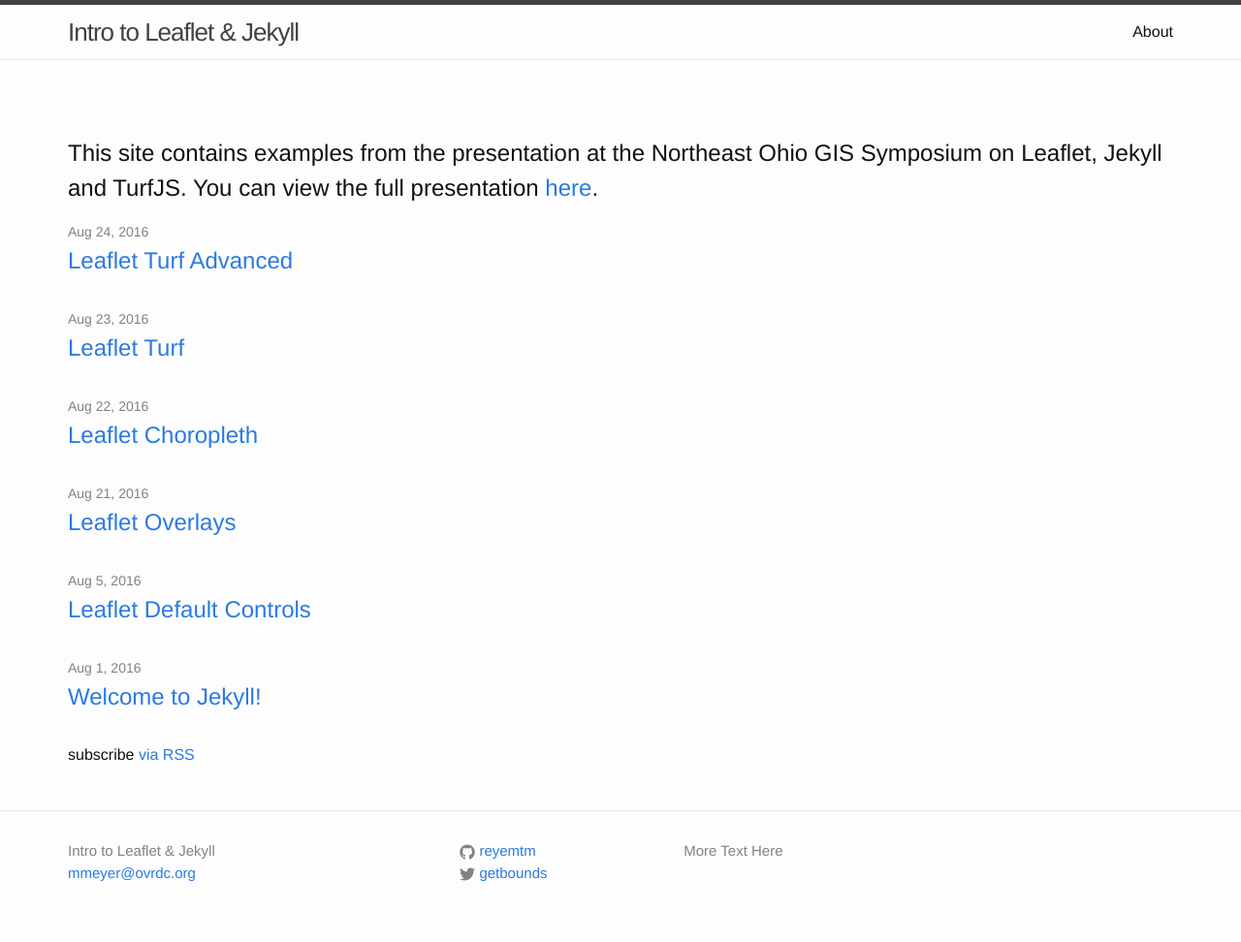
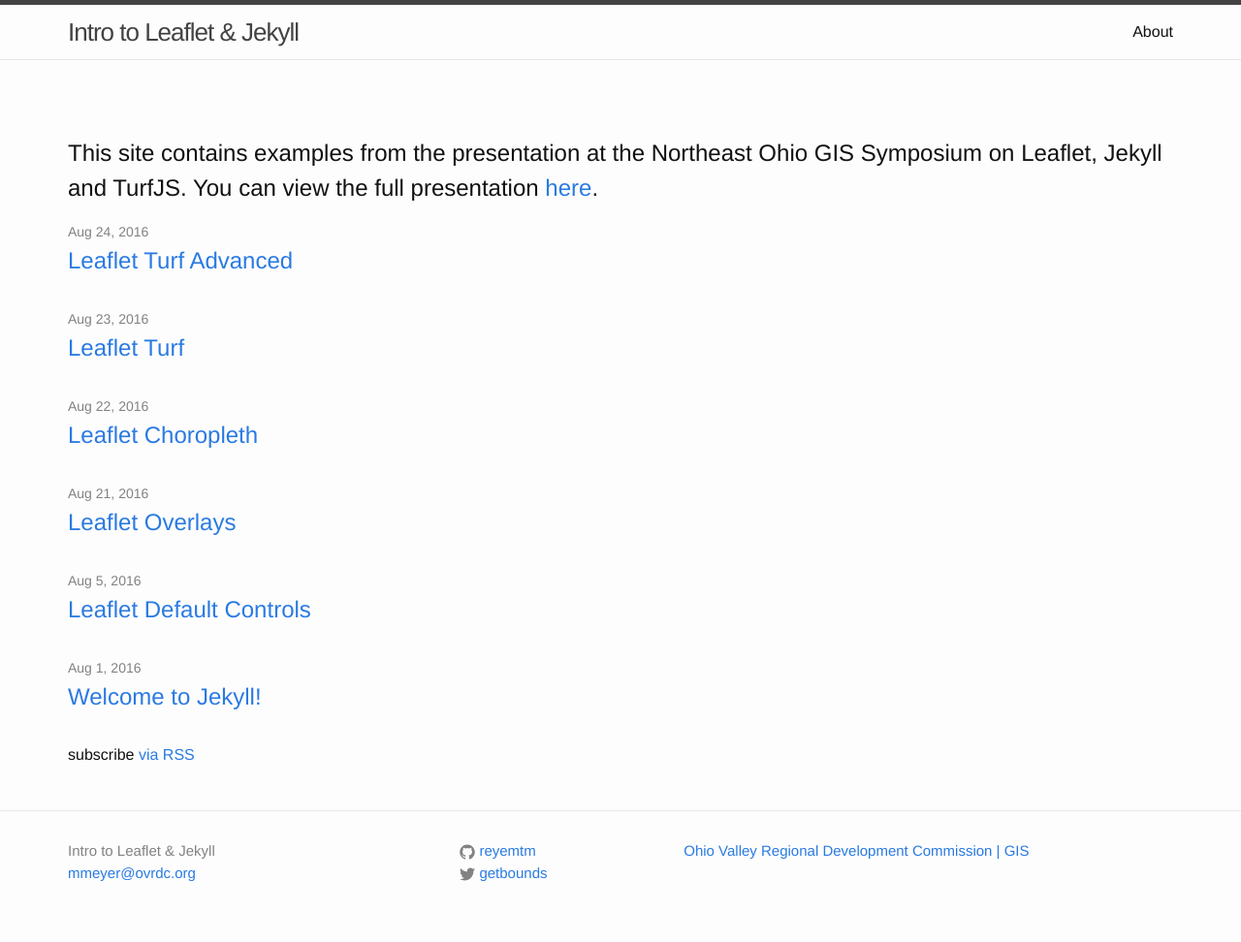
Before and after one commit to ovrdc/neohio-gis-2016-leaflet-jekyll-turf, a Jekyll site: the page built from index.html, in a window 1280 px wide. Shown: the whole page at 97% size. Built offline with Jekyll 4.4.1, drawn with Linux system fonts in a browser that asks for light colours.

Commit message:
Update footer.html

```diff
--- a/_includes/footer.html
+++ b/_includes/footer.html
@@ -44,7 +44,7 @@
       </div>
 
       <div class="footer-col  footer-col-3">
-        <p class="text">More Text Here</p>
+        <p class="text"><a href="http://www.ovrdc.org/gis/">Ohio Valley Regional Development Commission | GIS</a></p>
       </div>
     </div>
 
```
